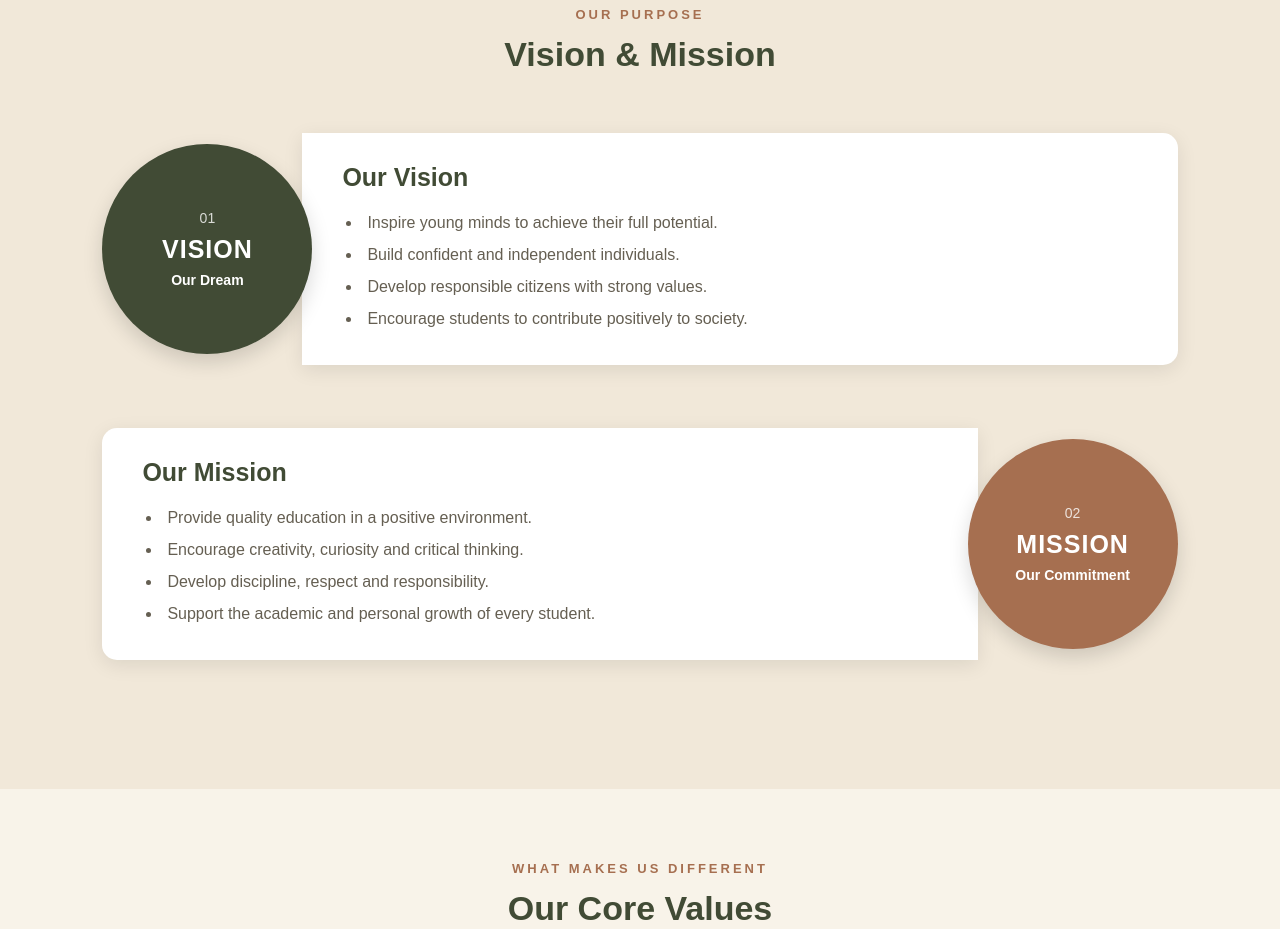
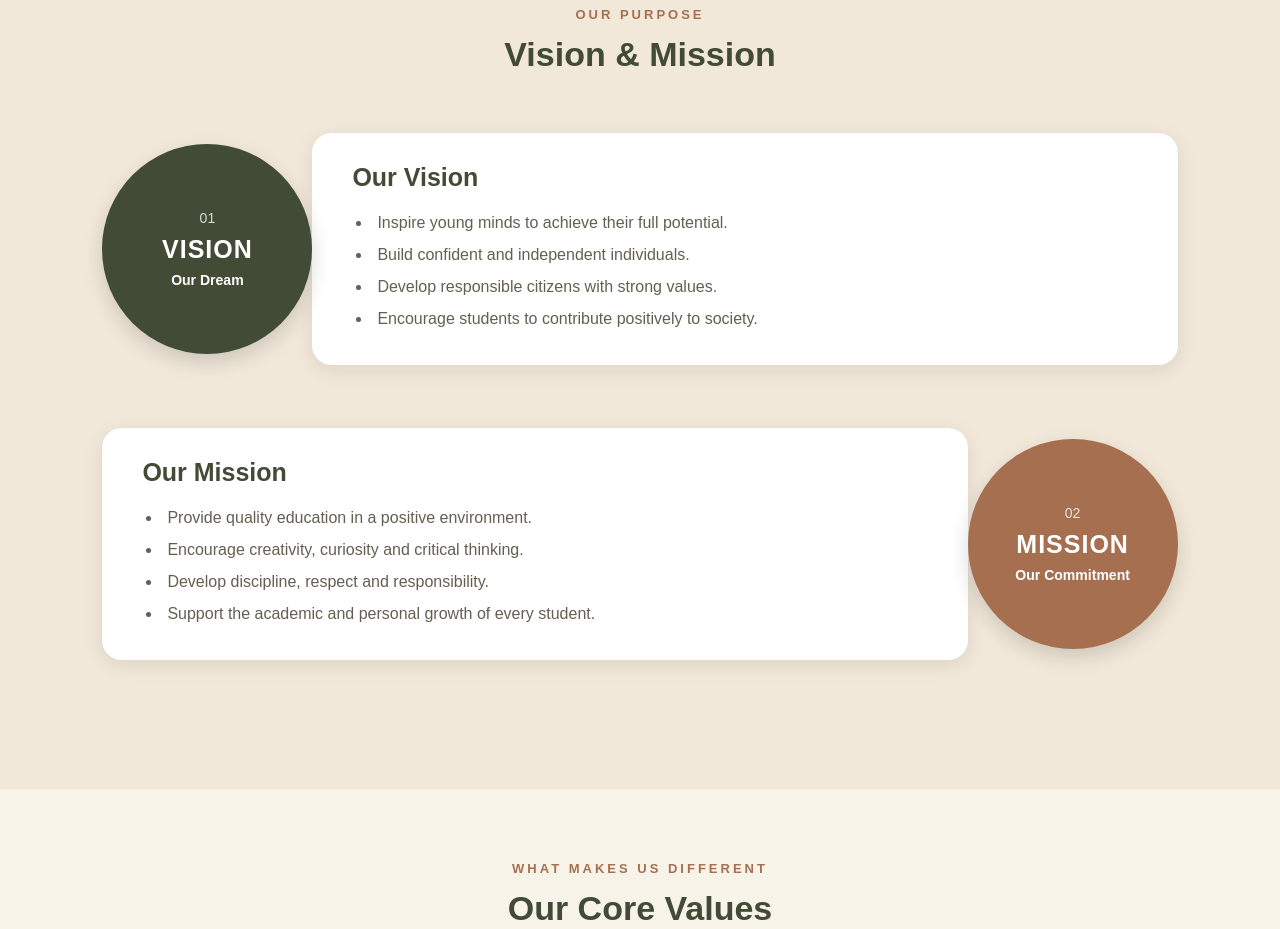
Before and after one commit to SowmyaPadmanabuni10/Fiction-International-School-Website, a plain HTML site: page about.html in a window 1280 px wide. Shown: the part 920-1849 px from the top of the page. Drawn offline with Linux system fonts and the light colour scheme.

Commit message:
Update style.css

```diff
--- a/css/style.css
+++ b/css/style.css
@@ -654,188 +654,147 @@ nav a:hover {
 ========================================= */
 
 .vision-mission {
-
     padding: 70px 8%;
-
     background-color: #F1E8D9;
 }
 
 .section-heading {
-
     text-align: center;
-
     margin-bottom: 45px;
 }
 
 .section-heading span {
-
     color: #A66F50;
-
     font-size: 13px;
-
     font-weight: bold;
-
     letter-spacing: 3px;
 }
 
 .section-heading h2 {
-
     font-size: 34px;
-
     color: #414B35;
-
     margin: 12px 0;
 }
 
 .section-heading p {
-
     color: #655F52;
-
     font-size: 16px;
 }
 
 
-/* VISION AND MISSION ROWS */
+/* Vision and Mission Rows */
 
 .vm-row {
-
     display: flex;
-
     align-items: center;
-
     margin: 55px 0;
-
     min-height: 240px;
+    gap: 0;
 }
 
 .vision-row {
-
     justify-content: flex-start;
 }
 
 .mission-row {
-
     justify-content: flex-end;
 }
 
 
-/* CIRCLE DESIGN */
+/* Circle Design */
 
 .vm-circle {
-
     width: 210px;
-
     height: 210px;
-
     flex-shrink: 0;
-
     border-radius: 50%;
 
     display: flex;
-
     align-items: center;
-
     justify-content: center;
 
     color: white;
-
     z-index: 2;
 
-    box-shadow: 0 8px 20px rgba(0, 0, 0, 0.15);
+    box-shadow: 0 8px 20px rgba(0,0,0,0.15);
 }
 
 .vision-circle {
-
     background-color: #414B35;
 }
 
 .mission-circle {
-
     background-color: #A66F50;
 }
 
 .circle-content {
-
     text-align: center;
 }
 
 .circle-content span {
-
     font-size: 14px;
-
     opacity: 0.8;
 }
 
 .circle-content h2 {
-
     font-size: 25px;
-
     margin: 8px 0;
-
     letter-spacing: 1px;
 }
 
 .circle-content small {
-
     font-size: 12px;
 }
 
 
-/* RECTANGLE DESIGN */
+/* Rectangle Design */
 
 .vm-card {
-
     flex: 1;
+    min-width: 0;
+    min-height: 190px;
 
     padding: 30px 40px;
 
-    min-height: 190px;
-
-    box-shadow: 0 5px 20px rgba(0, 0, 0, 0.09);
-}
+    border-radius: 20px;
+
+    background-color: #FFFFFF;
+
+    box-shadow: 0 5px 20px rgba(0,0,0,0.09);
+}
+
+/* Vision: circle touches rectangle */
 
 .vision-card {
-
-    background-color: white;
-
-    border-radius: 0 15px 15px 0;
-
-    margin-left: -10px;
-}
+    margin-left: 0;
+    padding-left: 40px;
+}
+
+/* Mission: circle touches rectangle */
 
 .mission-card {
-
-    background-color: white;
-
-    border-radius: 15px 0 0 15px;
-
-    margin-right: -10px;
-}
+    margin-right: 0;
+    padding-right: 40px;
+}
+
+
+/* Rectangle Text */
 
 .vm-card h2 {
-
     color: #414B35;
-
     font-size: 25px;
-
     margin-bottom: 15px;
 }
 
 .vm-card ul {
-
     padding-left: 20px;
-
     line-height: 2;
-
     color: #655F52;
 }
 
 .vm-card li {
-
     padding-left: 5px;
 }
-
-
 /* =========================================
    CORE VALUES
 ========================================= */
```
